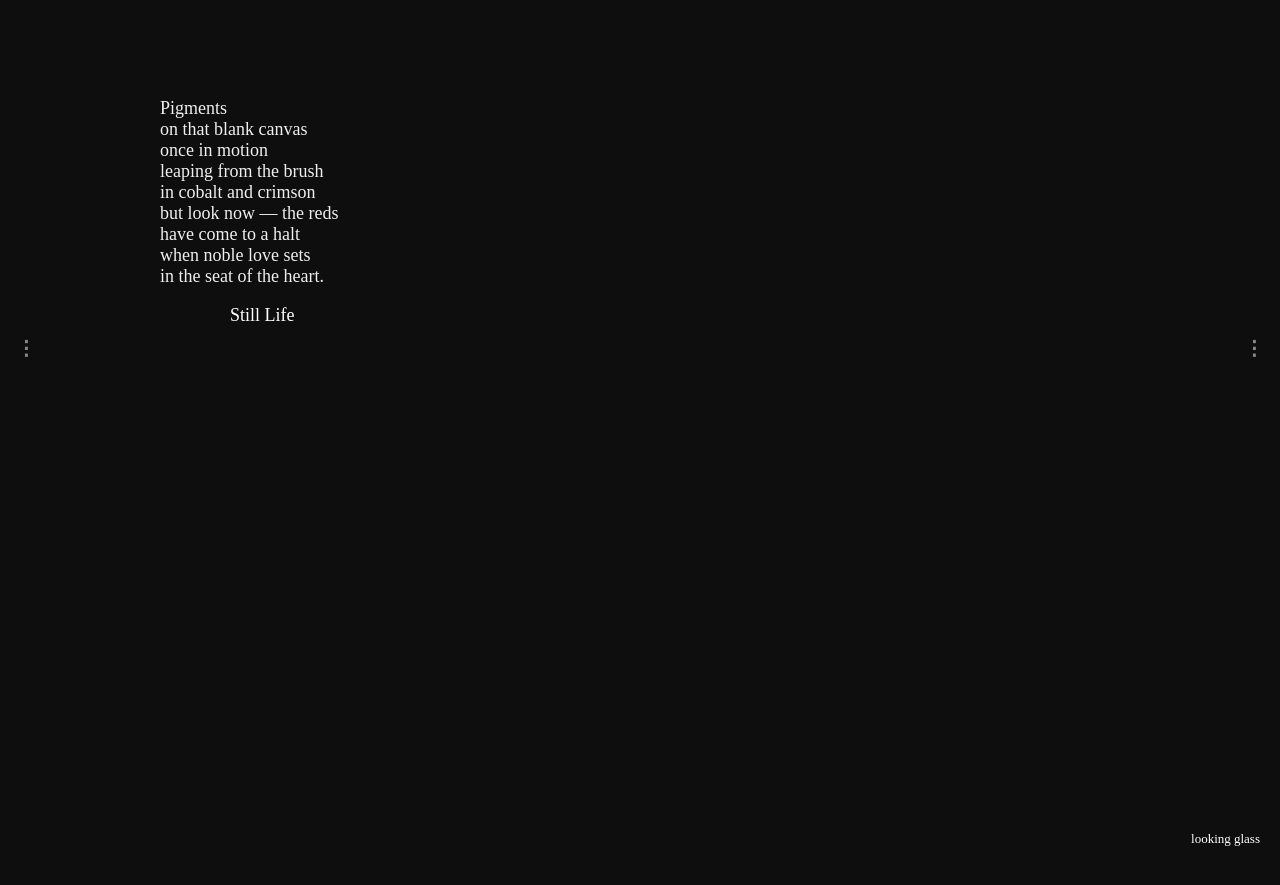
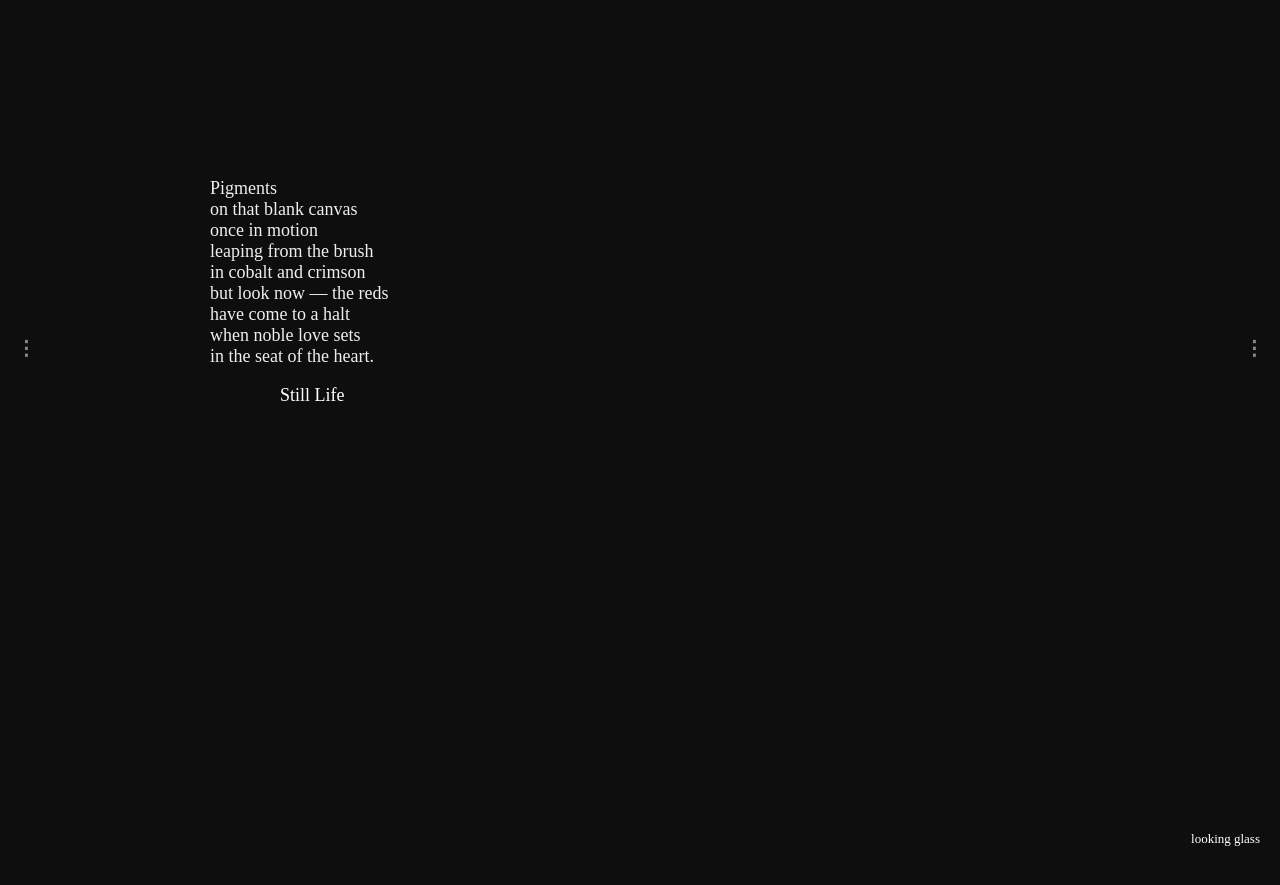
Before and after one commit to hafizzainal/hafizzainal.github.io, a Jekyll site: the page built from index.md, in a window 1280 px wide. Shown: the top 885 px of the page. Built offline with Jekyll 4.4.1, drawn with Linux system fonts in a browser that asks for light colours; our own code applies the rules of GitHub Pages for plain Markdown files.

Commit message:
Update default.html

```diff
--- a/_layouts/default.html
+++ b/_layouts/default.html
@@ -73,9 +73,9 @@ img {vertical-align: middle;}
 
 .mySlidesText {
   display: none;
-  padding: 70px;
+  padding: 150px;
   margin: 20 auto;
-  margin-left: 50px;
+  margin-left: 20px;
   font-size: 18px;
 }
 
```
